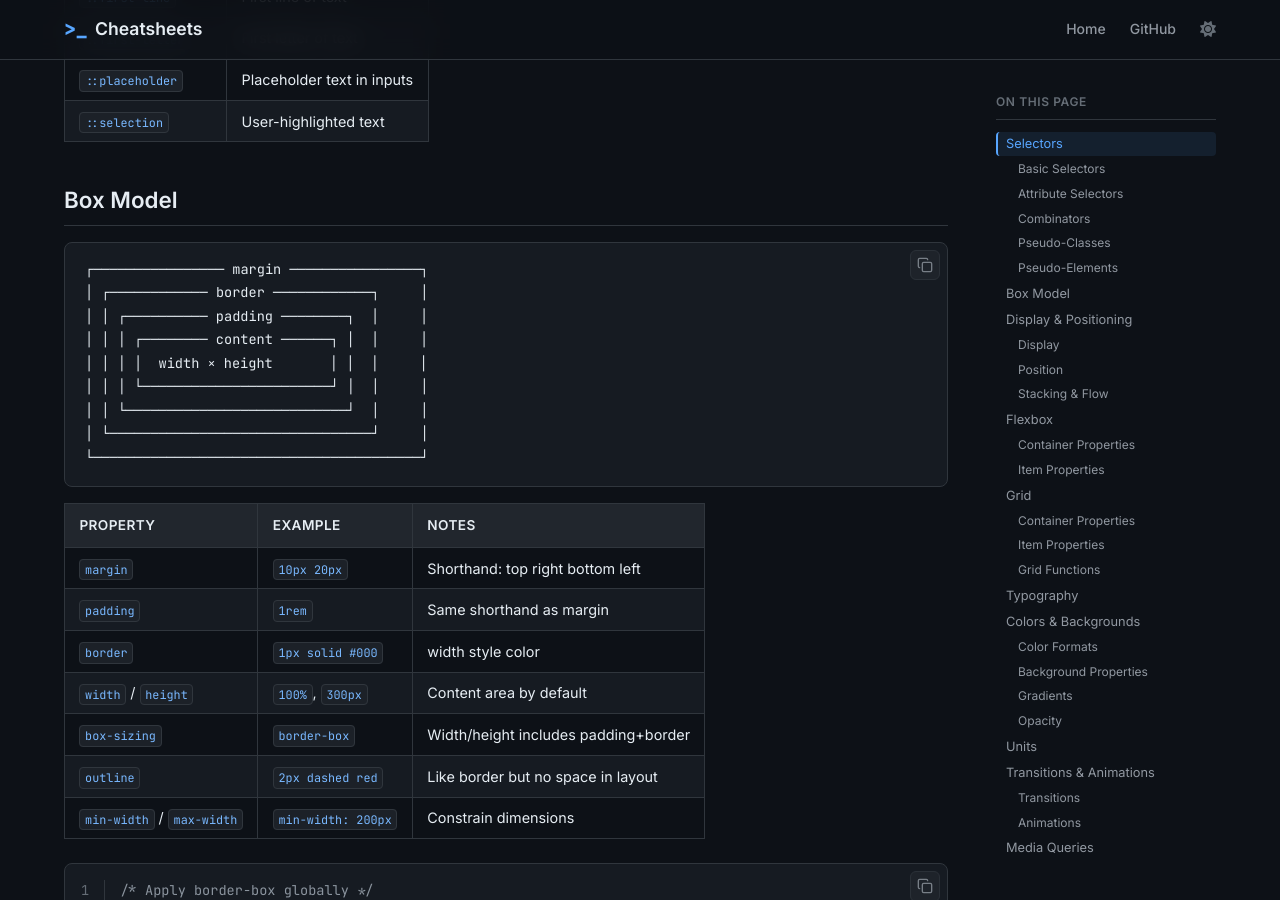
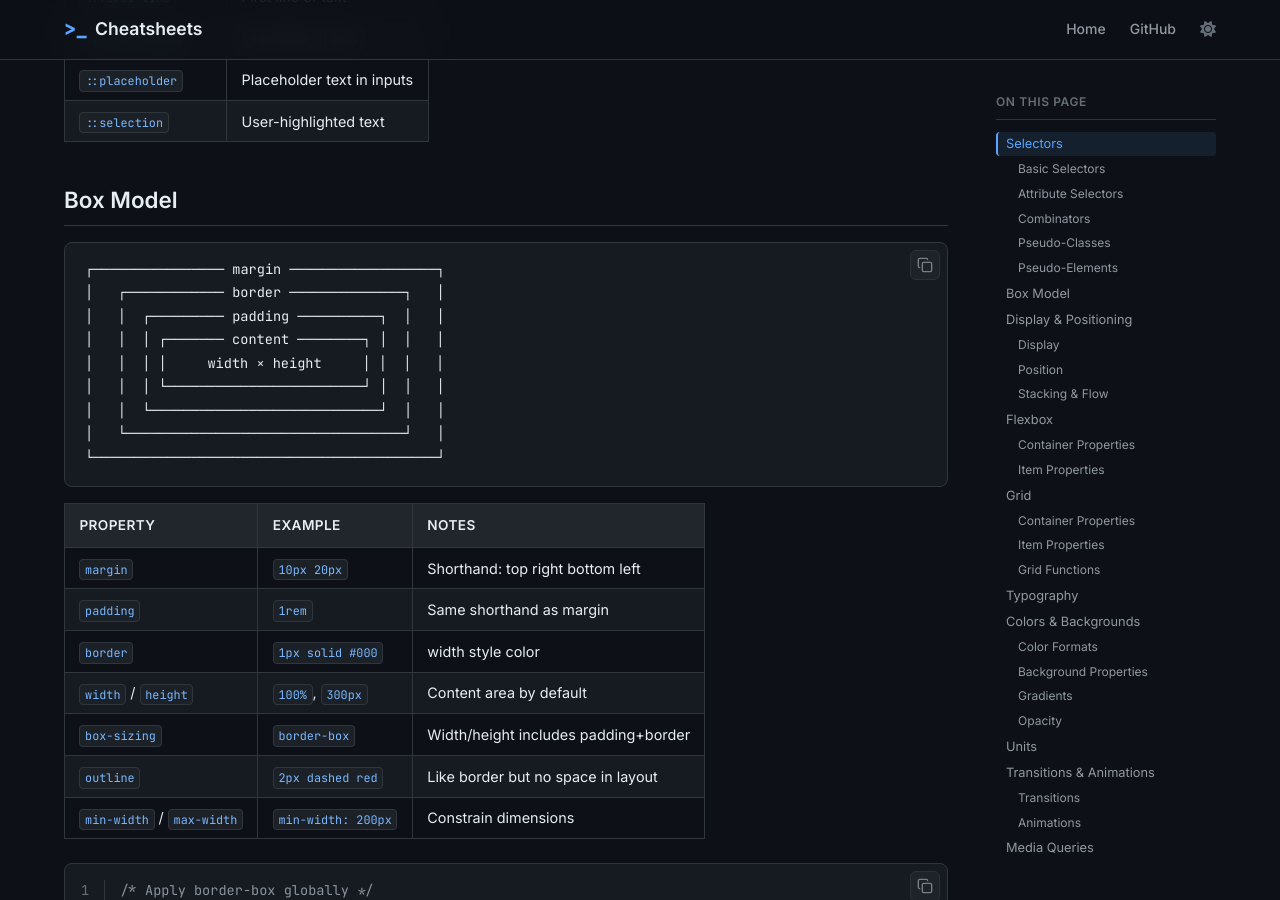
Before and after one commit to ashababnoor/cheatsheets, a Jekyll site: the page built from _cheatsheets/css.md, in a window 1280 px wide and 900 px high, scrolled down 2130 px. Built offline with Jekyll 4.4.1, drawn with Linux system fonts in a browser that asks for light colours; some of the changed text lies outside the part shown.

Commit message:
docs: tidy css cheatsheet code blocks
Expand multi-declaration rules in the reset block onto separate lines and
include the other pending edits to the page.

Co-Authored-By: Claude Sonnet 5.5 <noreply@anthropic.com>

````diff
--- a/_cheatsheets/css.md
+++ b/_cheatsheets/css.md
@@ -71,15 +71,15 @@ logo: "css"
 ## Box Model
 
 ```
-┌──────────────── margin ────────────────┐
-│ ┌──────────── border ────────────┐     │
-│ │ ┌────────── padding ────────┐  │     │
-│ │ │ ┌──────── content ──────┐ │  │     │
-│ │ │ │  width × height       │ │  │     │
-│ │ │ └───────────────────────┘ │  │     │
-│ │ └───────────────────────────┘  │     │
-│ └────────────────────────────────┘     │
-└────────────────────────────────────────┘
+┌──────────────── margin ──────────────────┐
+│   ┌──────────── border ──────────────┐   │
+│   │  ┌───────── padding ──────────┐  │   │
+│   │  │ ┌─────── content ────────┐ │  │   │
+│   │  │ │     width × height     │ │  │   │
+│   │  │ └────────────────────────┘ │  │   │
+│   │  └────────────────────────────┘  │   │
+│   └──────────────────────────────────┘   │
+└──────────────────────────────────────────┘
 ```
 
 | Property | Example | Notes |
@@ -512,8 +512,18 @@ img {
 
 ```css
 *, *::before, *::after { box-sizing: border-box; }
-body { margin: 0; font-family: system-ui, sans-serif; line-height: 1.5; }
-img, picture, video, canvas, svg { display: block; max-width: 100%; }
+
+body {
+  margin: 0;
+  font-family: system-ui, sans-serif;
+  line-height: 1.5;
+}
+
+img, picture, video, canvas, svg {
+  display: block;
+  max-width: 100%;
+}
+
 input, button, textarea, select { font: inherit; }
 p, h1, h2, h3, h4, h5, h6 { overflow-wrap: break-word; }
 ```
````
